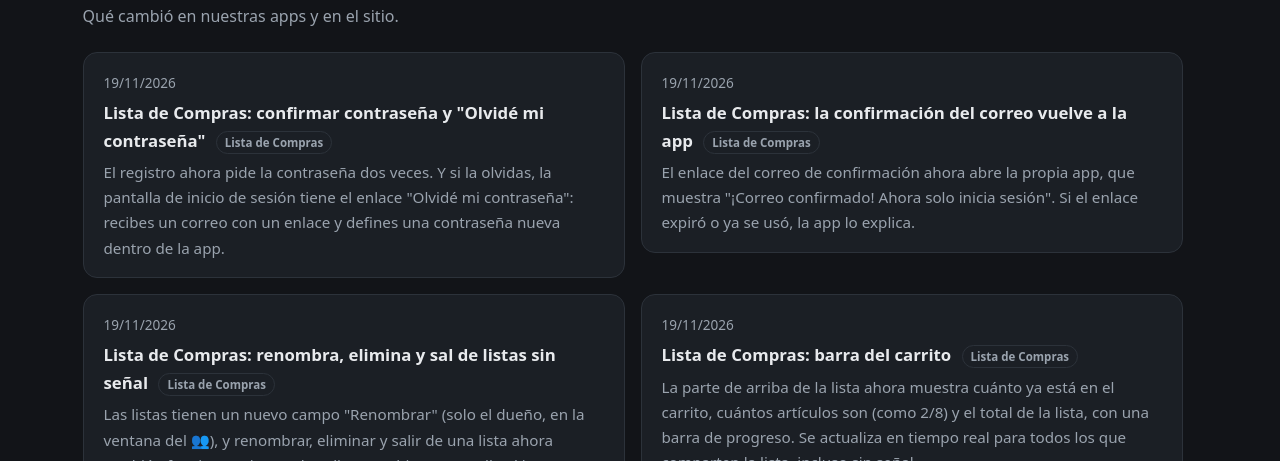
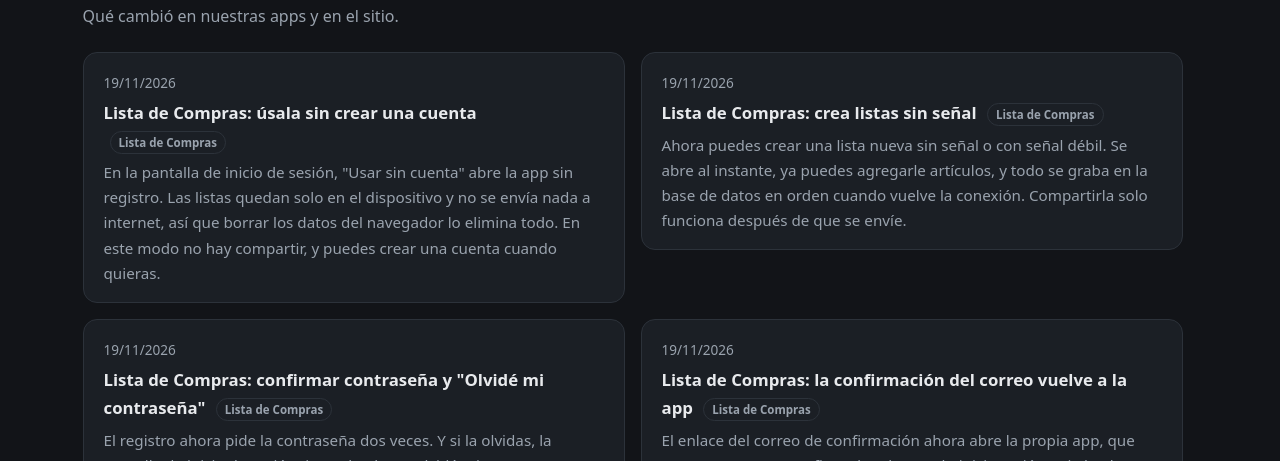
Before and after one commit to flrsistemas/flrsistemas.github.io, a plain HTML site: page es/novedades/index.html in a window 1280 px wide. Shown: the part 339-800 px from the top of the page. Drawn offline with Linux system fonts and the light colour scheme.

Commit message:
novidades: criar lista sem sinal e modo sem conta no Lista de Compras
Co-Authored-By: Claude Sonnet 5.5 <noreply@anthropic.com>

```diff
--- a/es/novedades/index.html
+++ b/es/novedades/index.html
@@ -198,6 +198,18 @@
   <div class="news-list">
   <article class="news-item">
     <time datetime="2026-11-19">19/11/2026</time>
+    <h3>Lista de Compras: úsala sin crear una cuenta <span class="tag">Lista de Compras</span></h3>
+    <p>En la pantalla de inicio de sesión, "Usar sin cuenta" abre la app sin registro. Las listas quedan solo en el dispositivo y no se envía nada a internet, así que borrar los datos del navegador lo elimina todo. En este modo no hay compartir, y puedes crear una cuenta cuando quieras.</p>
+  </article>
+
+  <article class="news-item">
+    <time datetime="2026-11-19">19/11/2026</time>
+    <h3>Lista de Compras: crea listas sin señal <span class="tag">Lista de Compras</span></h3>
+    <p>Ahora puedes crear una lista nueva sin señal o con señal débil. Se abre al instante, ya puedes agregarle artículos, y todo se graba en la base de datos en orden cuando vuelve la conexión. Compartirla solo funciona después de que se envíe.</p>
+  </article>
+
+  <article class="news-item">
+    <time datetime="2026-11-19">19/11/2026</time>
     <h3>Lista de Compras: confirmar contraseña y "Olvidé mi contraseña" <span class="tag">Lista de Compras</span></h3>
     <p>El registro ahora pide la contraseña dos veces. Y si la olvidas, la pantalla de inicio de sesión tiene el enlace "Olvidé mi contraseña": recibes un correo con un enlace y defines una contraseña nueva dentro de la app.</p>
   </article>
```
Also changed, not shown: en/news/index.html (+12 -0 lines), novidades/index.html (+12 -0 lines).
